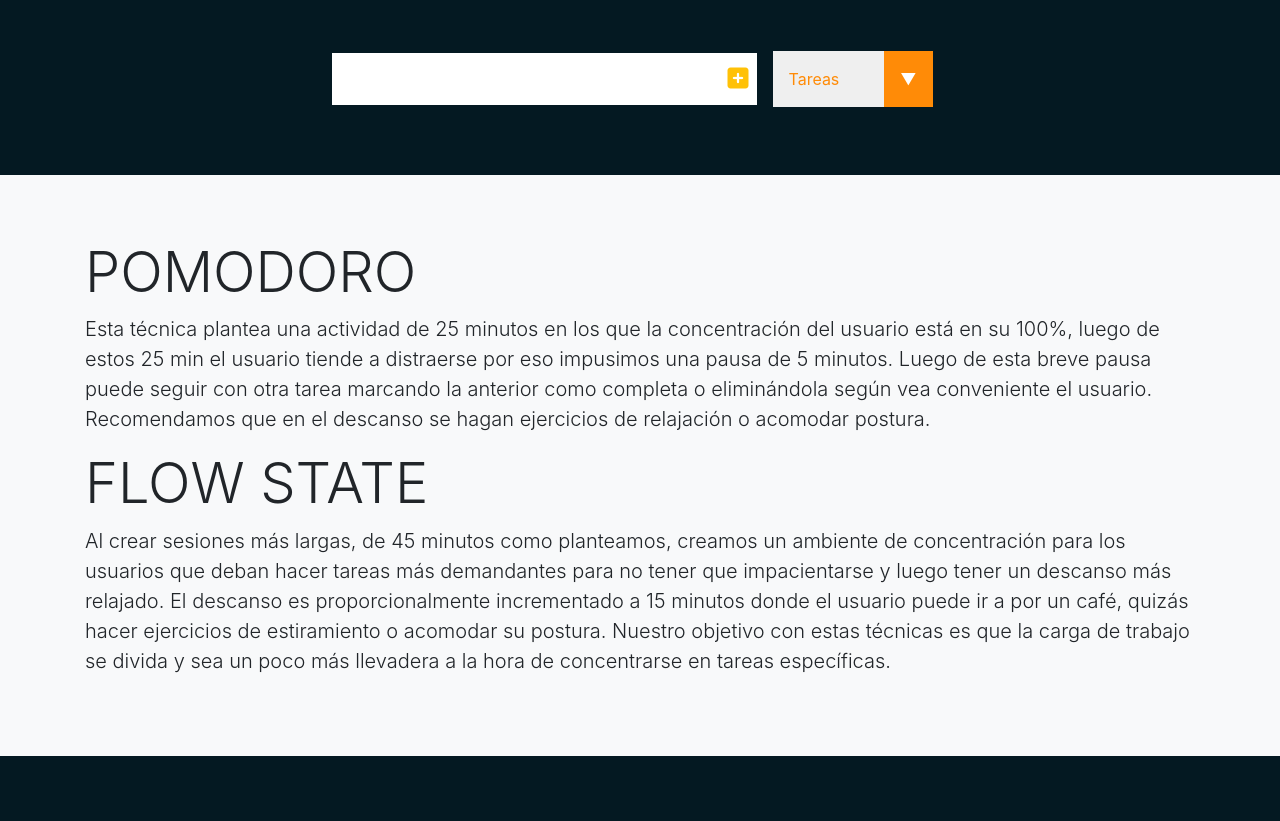
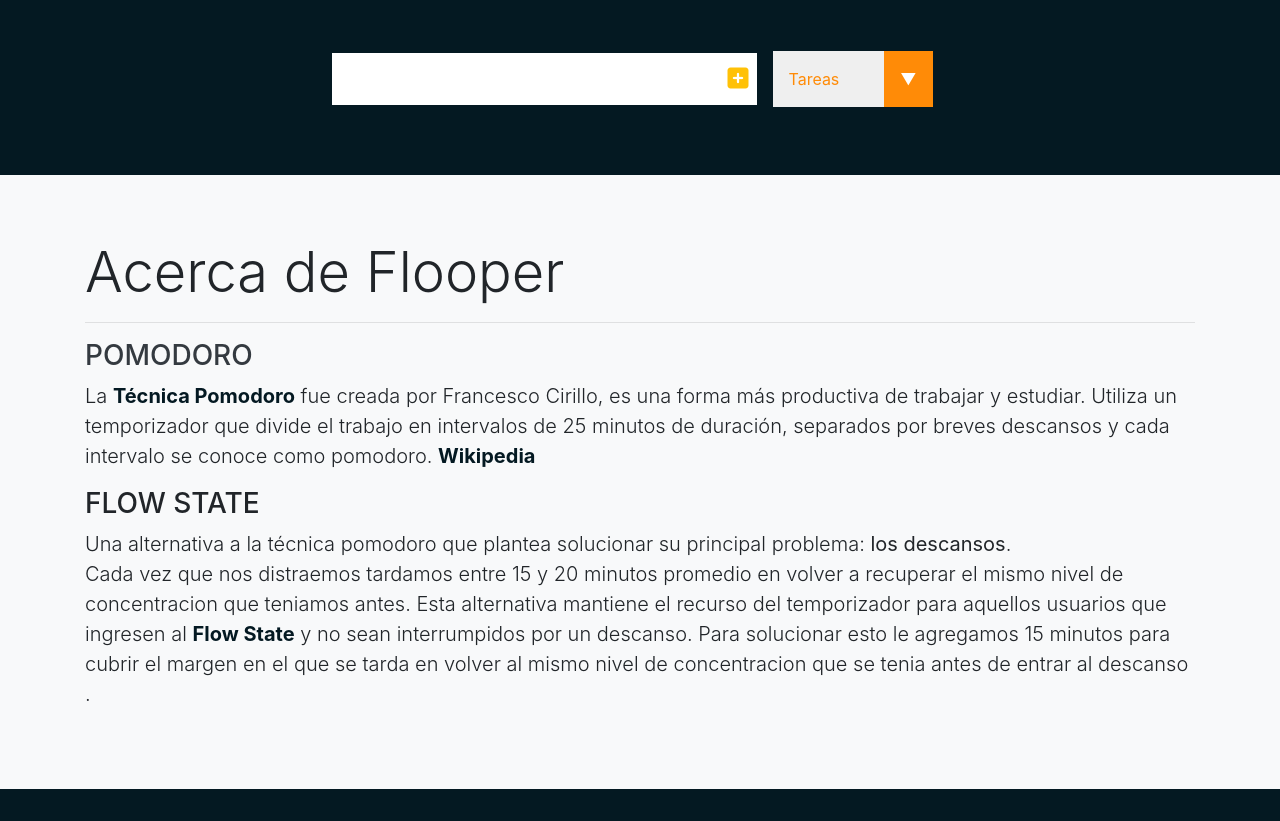
Before and after one commit to Bautisc/Flooper, a Flask app: page / in a window 1280 px wide. Shown: the part 557-1378 px from the top of the page. Before the commit the page ends 1313 px from the top, so only its background shows below. Run offline with Flask 2, Linux system fonts and the light colour scheme; some libraries are stand-ins or nearby versions.

Commit message:
INFORMACION DE FLOOPER

```diff
--- a/static/css/index.css
+++ b/static/css/index.css
@@ -34,3 +34,11 @@ body {
 asdasd {
   color: #144129;
 }
+.links{
+  color: #041922;
+  font-weight: bold;
+}
+.links:hover{
+  color: #ffc107;
+
+}
--- a/templates/index.html
+++ b/templates/index.html
@@ -1,5 +1,6 @@
 <!DOCTYPE html>
 <html lang="en">
+
 <head>
   <title>Flooper</title>
   <!-- META TAGS -->
@@ -7,12 +8,8 @@
   <meta name="viewport" content="width=device-width, initial-scale=1, shrink-to-fit=no" />
 
   <!-- BOOTSTRAP 4.6.1 CSS -->
-    <link
-      rel="stylesheet"
-      href="https://cdn.jsdelivr.net/npm/bootstrap@4.6.1/dist/css/bootstrap.min.css"
-      integrity="sha384-zCbKRCUGaJDkqS1kPbPd7TveP5iyJE0EjAuZQTgFLD2ylzuqKfdKlfG/eSrtxUkn"
-      crossorigin="anonymous"
-    />
+  <link rel="stylesheet" href="https://cdn.jsdelivr.net/npm/bootstrap@4.6.1/dist/css/bootstrap.min.css"
+    integrity="sha384-zCbKRCUGaJDkqS1kPbPd7TveP5iyJE0EjAuZQTgFLD2ylzuqKfdKlfG/eSrtxUkn" crossorigin="anonymous" />
 
   <!--PAGE ICON-->
   <link rel="shortcut icon" href="../static/img/nav-icon.png" alt="" width="100" />
@@ -21,13 +18,9 @@
   <link rel="preconnect" href="https://fonts.googleapis.com" />
   <link rel="preconnect" href="https://fonts.gstatic.com" crossorigin />
   <link href="https://fonts.googleapis.com/css2?family=Poppins:wght@200&display=swap" rel="stylesheet" />
-    <link
-      rel="stylesheet"
-      href="https://cdnjs.cloudflare.com/ajax/libs/font-awesome/5.12.1/css/all.min.css"
+  <link rel="stylesheet" href="https://cdnjs.cloudflare.com/ajax/libs/font-awesome/5.12.1/css/all.min.css"
     integrity="sha512-9BwLAVqqt6oFdXohPLuNHxhx36BVj5uGSGmizkmGkgl3uMSgNalKc/smum+GJU/TTP0jy0+ruwC3xNAk3F759A=="
-      crossorigin="anonymous"
-      referrerpolicy="no-referrer"
-    />
+    crossorigin="anonymous" referrerpolicy="no-referrer" />
   <link rel="stylesheet" href="../static/css/index.css" />
   <link rel="stylesheet" href="../static/css/timer.css" />
   <link rel="stylesheet" href="../static/css/tareas.css" />
@@ -35,34 +28,21 @@
   <!--BOOSTRAP ICONS-->
   <link rel="stylesheet" href="https://cdn.jsdelivr.net/npm/bootstrap-icons@1.7.0/font/bootstrap-icons.css" />
 </head>
+
 <body>
   <!--NAVBAR-->
   <nav class="navbar navbar-expand-lg navbar-light">
     <a class="navbar-brand" href="/"><img src="../static/img/nav-icon2.png" id="navicon2" /></a>
-      <button
-        class="navbar-toggler"
-        type="button"
-        data-toggle="collapse"
-        data-target="#navbarSupportedContent"
-        aria-controls="navbarSupportedContent"
-        aria-expanded="false"
-        aria-label="Toggle navigation"
-      >
+    <button class="navbar-toggler" type="button" data-toggle="collapse" data-target="#navbarSupportedContent"
+      aria-controls="navbarSupportedContent" aria-expanded="false" aria-label="Toggle navigation">
       <span class="navbar-toggler-icon"></span>
     </button>
 
     <div class="collapse navbar-collapse justify-content-end" id="navbarSupportedContent">
       <ul class="navbar-nav">
         <li class="nav-item dropdown">
-            <a
-              class="nav-link dropdown-toggle"
-              href="#"
-              id="navbarDropdown"
-              role="button"
-              data-toggle="dropdown"
-              aria-haspopup="true"
-              aria-expanded="false"
-            >
+          <a class="nav-link dropdown-toggle" href="#" id="navbarDropdown" role="button" data-toggle="dropdown"
+            aria-haspopup="true" aria-expanded="false">
             <i class="bi bi-person-video"></i>
           </a>
           <div class="dropdown-menu" aria-labelledby="navbarDropdown">
@@ -123,40 +103,54 @@
   <div class="container-tareas">
     <ul class="lista-tareas"></ul>
   </div>
+  <!--Información-->
 
   <div class="jumbotron jumbotron-fluid bg-light">
-      <div class="container">
-        <h1 class="display-4">POMODORO</h1>
+    <div class=" container">
+      <h1 class="display-4">Acerca de Flooper</h1>
+      <hr>
+      <h3 class="text-dark display-5">POMODORO</h3>
       <p class="lead">
-          Esta técnica plantea una actividad de 25 minutos en los que la concentración del usuario está en su 100%, luego de estos 25 min el usuario tiende a distraerse por eso impusimos una pausa de 5 minutos. Luego de esta breve pausa puede seguir con otra tarea marcando la anterior como completa o eliminándola según vea conveniente el usuario. Recomendamos que en el descanso se hagan ejercicios de relajación o acomodar postura.
+        La <a class="links" href="https://francescocirillo.com/pages/pomodoro-technique"> Técnica Pomodoro</a> fue
+        creada por Francesco Cirillo, es una forma más productiva de trabajar y estudiar.
+        Utiliza un temporizador que divide el trabajo en intervalos de 25 minutos de duración,
+        separados por breves descansos y cada intervalo se conoce como pomodoro.
+        <a class="links" href="https://es.wikipedia.org/wiki/T%C3%A9cnica_Pomodoro">Wikipedia</a>
       </p>
-        <h1 class="display-4">FLOW STATE</h1>
+      <h3 class="display-5">FLOW STATE</h3>
       <p class="lead">
-          Al crear sesiones más largas, de 45 minutos como planteamos, creamos un ambiente de concentración para los usuarios que deban hacer tareas más demandantes para no tener que impacientarse y luego tener un descanso más relajado. El descanso es proporcionalmente incrementado a 15 minutos donde el usuario puede ir a por un café, quizás hacer ejercicios de estiramiento o acomodar su postura. Nuestro objetivo con estas técnicas es que la carga de trabajo se divida y sea un poco más llevadera a la hora de concentrarse en tareas específicas.
+        Una alternativa a la técnica pomodoro que plantea solucionar su principal problema: <b>los descansos</b>.
+        <br>
+        Cada vez que nos distraemos tardamos entre 15 y 20 minutos promedio en volver a recuperar el mismo nivel de
+        concentracion que teniamos antes.
+
+
+        Esta alternativa mantiene el recurso del temporizador para aquellos usuarios que ingresen al <a class="links"
+          href="https://es.wikipedia.org/wiki/Flujo_(psicología)">Flow State</a> y no sean interrumpidos por un
+        descanso.
+        Para solucionar esto le agregamos 15 minutos para cubrir el margen en el que se tarda en volver al mismo nivel
+        de concentracion que se tenia antes de entrar al descanso .
+
+
 
       </p>
     </div>
   </div>
   <!--BOOTSTRAP JAVASCRIPT-->
   <!-- jQuery, Popper.js , Bootstrap JS -->
-    <script
-      src="https://code.jquery.com/jquery-3.2.1.slim.min.js"
+  <script src="https://code.jquery.com/jquery-3.2.1.slim.min.js"
     integrity="sha384-KJ3o2DKtIkvYIK3UENzmM7KCkRr/rE9/Qpg6aAZGJwFDMVNA/GpGFF93hXpG5KkN"
-      crossorigin="anonymous"
-    ></script>
-    <script
-      src="https://cdnjs.cloudflare.com/ajax/libs/popper.js/1.12.9/umd/popper.min.js"
+    crossorigin="anonymous"></script>
+  <script src="https://cdnjs.cloudflare.com/ajax/libs/popper.js/1.12.9/umd/popper.min.js"
     integrity="sha384-ApNbgh9B+Y1QKtv3Rn7W3mgPxhU9K/ScQsAP7hUibX39j7fakFPskvXusvfa0b4Q"
-      crossorigin="anonymous"
-    ></script>
-    <script
-      src="https://maxcdn.bootstrapcdn.com/bootstrap/4.0.0/js/bootstrap.min.js"
+    crossorigin="anonymous"></script>
+  <script src="https://maxcdn.bootstrapcdn.com/bootstrap/4.0.0/js/bootstrap.min.js"
     integrity="sha384-JZR6Spejh4U02d8jOt6vLEHfe/JQGiRRSQQxSfFWpi1MquVdAyjUar5+76PVCmYl"
-      crossorigin="anonymous"
-    ></script>
+    crossorigin="anonymous"></script>
   <!--PAGE JAVASCRIPT-->
   <script src="../static/js/timer.js"></script>
   <script src="../static/js/tareas.js"></script>
   <script src="https://kit.fontawesome.com/996973c893.js"></script>
 </body>
+
 </html>
```
Lines whose indentation alone changed are shown as unchanged.
